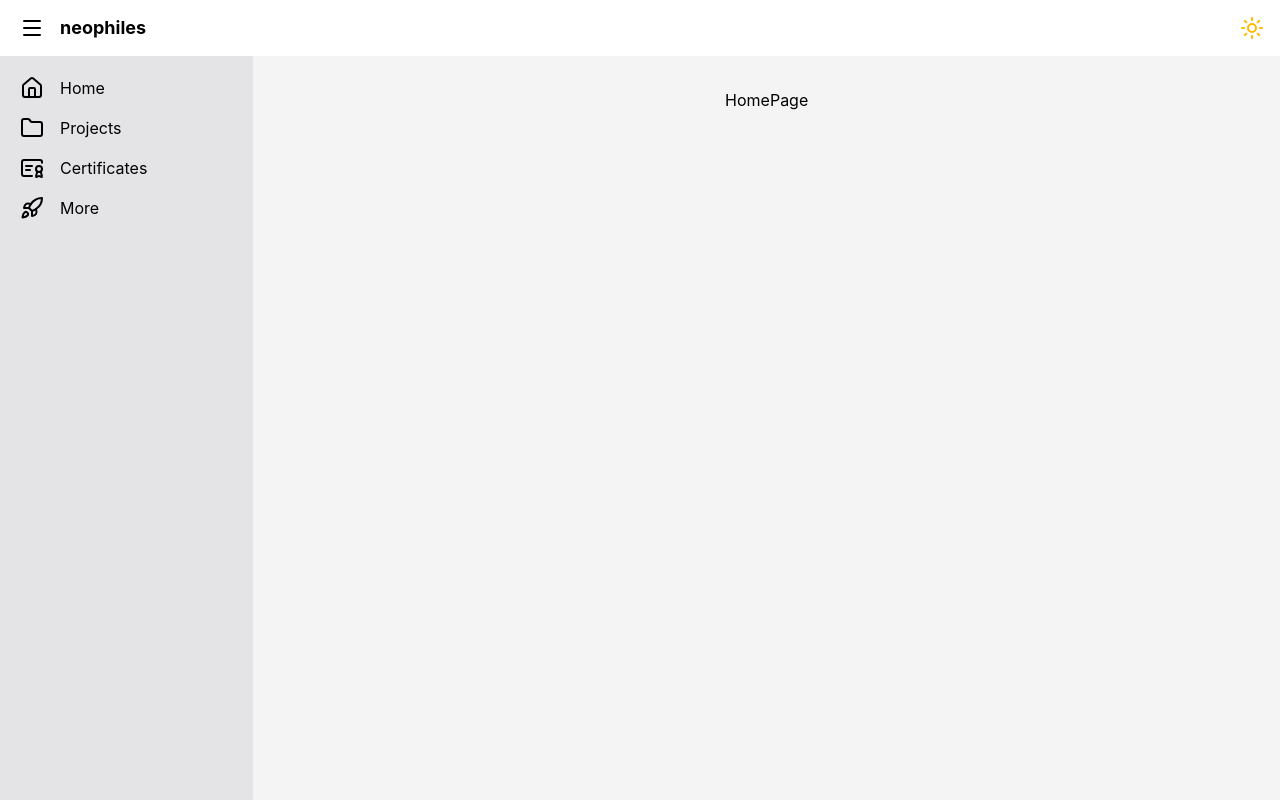
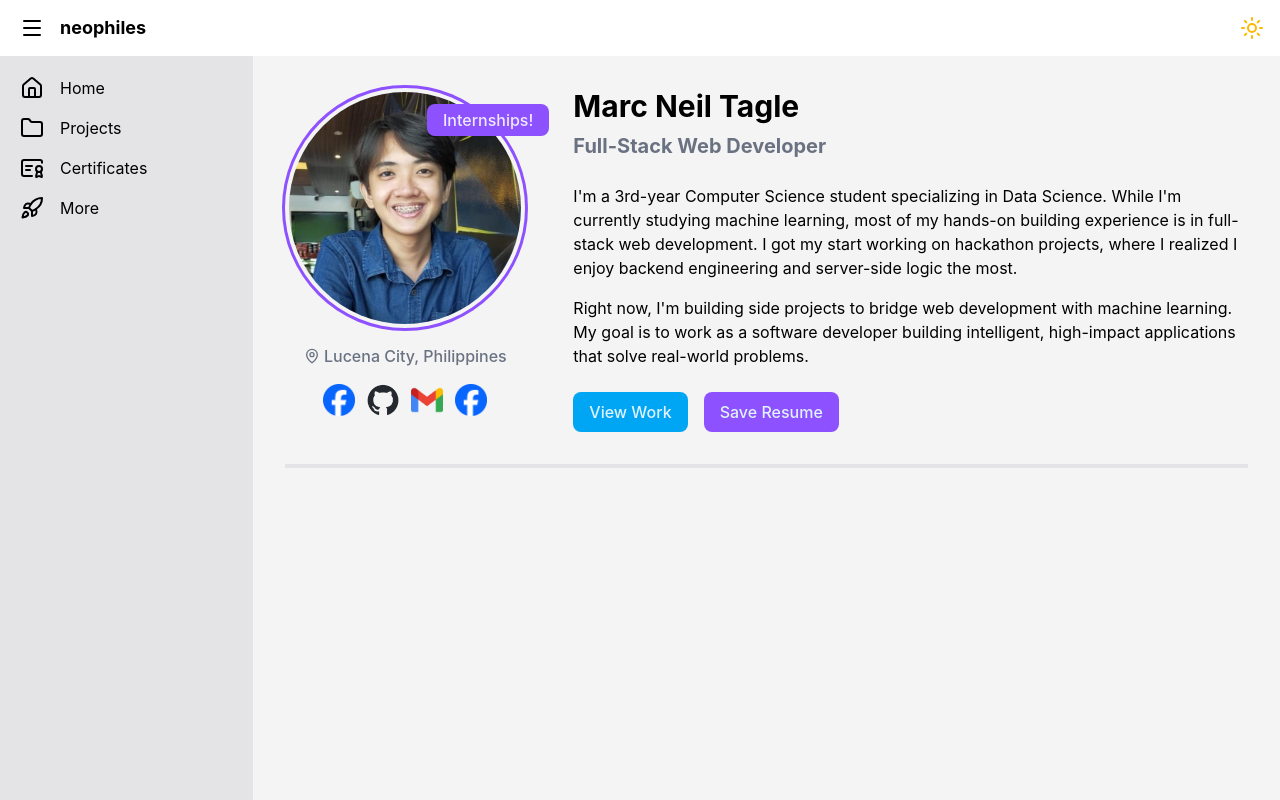
Before and after one commit to neophiles/portfolio, a React (Vite) app in the folder frontend/: page /home in a window 1280 px wide. Built offline with nearby package versions, Linux system fonts and the light colour scheme.

Commit message:
feat(pages/home): add HeroSection

```diff
--- /dev/null
+++ b/frontend/src/components/pages/home/HeroSection.tsx
@@ -0,0 +1,80 @@
+import Text from "../../common/Text";
+import neilPfp from "../../../assets/profile/neil-pfp.jpg"
+import Button from "../../common/Button";
+
+
+import linkedinIcon from "../../../assets/contacts/facebook-icon.png"
+import githubIconDark from "../../../assets/contacts/github-icon-dark.png"
+import githubIconLight from "../../../assets/contacts/github-icon-light.png"
+import GmailIcon from "../../../assets/contacts/gmail-icon.png"
+import facebookIcon from "../../../assets/contacts/facebook-icon.png"
+import useTheme from "../../../stores/theme";
+import { MapPin } from "lucide-react";
+import Icon from "../../common/Icon";
+import Tag from "../../common/Tag";
+
+export default function HeroSection() {
+  const { isDark } = useTheme()
+
+  return (
+    <section className="flex flex-col md:flex-row gap-12">
+      <div className="flex-none flex flex-col items-center gap-4">
+        <div className="relative">
+          <img
+            src={neilPfp}
+            draggable={false}
+            className="object-cover select-none aspect-square size-40 md:50 lg:size-60 p-1 ring-3 ring-secondary rounded-full"
+          />
+          <Tag className="absolute top-4 -right-6 bg-secondary">
+            <Text size="sm" className="font-medium text-secondary-content">Internships!</Text>
+          </Tag>
+        </div>
+        <div className="flex gap-1 items-center text-base-content-muted">
+          <Icon icon={MapPin} className="size-4" />
+          <Text size="sm" className="text-center font-medium">Lucena City, Philippines</Text>
+        </div>
+        <div className="flex justify-center gap-3">
+          <a href="https://www.linkedin.com/in/marcneiltagle/" target="_blank">
+            <img src={linkedinIcon} draggable={false} className="size-8 select-none" />
+          </a>
+          <a href="https://github.com/neophiles" target="_blank">
+            <img src={isDark ? githubIconLight : githubIconDark} className="size-8 select-none" />
+          </a>
+          <a href="mailto:mnv.tagle@gmail.com" target="_blank">
+            <img src={GmailIcon} draggable={false} className="size-8 select-none" />
+          </a>
+          <a href="https://www.facebook.com/mnv.tagle.06/" target="_blank">
+            <img src={facebookIcon} draggable={false} className="size-8 select-none" />
+          </a>
+        </div>
+      </div>
+      <div className="flex flex-col gap-6 text-center md:text-left">
+        <div className="flex flex-col gap-2">
+          <Text as="h2" size="2xl">Marc Neil Tagle</Text>
+          <Text as="h3" size="lg" className="text-base-content-muted">Full-Stack Web Developer</Text>
+        </div>
+        <div className="flex flex-col gap-4">
+          <Text size="sm">
+            I'm a 3rd-year Computer Science student specializing in Data Science. While I'm currently studying machine learning, most of my hands-on building experience is in full-stack web development. I got my start working on hackathon projects, where I realized I enjoy backend engineering and server-side logic the most.
+          </Text>
+          <Text size="sm">
+            Right now, I'm building side projects to bridge web development with machine learning. My goal is to work as a software developer building intelligent, high-impact applications that solve real-world problems.
+          </Text>
+        </div>
+        <div className="flex gap-4">
+          <Button
+            className="w-full md:w-auto px-4 py-2 bg-primary rounded-lg"
+          >
+            <Text size="sm" className="font-medium text-primary-content">View Work</Text>
+          </Button>
+          <Button
+            className="w-full md:w-auto px-4 py-2 bg-secondary rounded-lg"
+          >
+            <Text size="sm" className="font-medium text-primary-content">Save Resume</Text>
+          </Button>
+        </div>
+      </div>
+
+    </section>
+  )
+}
--- a/frontend/src/components/pages/home/HomePage.tsx
+++ b/frontend/src/components/pages/home/HomePage.tsx
@@ -1,5 +1,10 @@
+import HeroSection from "./HeroSection";
+
 export default function HomePage() {
   return (
-    <div>HomePage</div>
+    <div className="max-w-5xl flex flex-col gap-8">
+      <HeroSection />
+      <hr className="border-2 border-base-300" />
+    </div>
   )
 }
```
